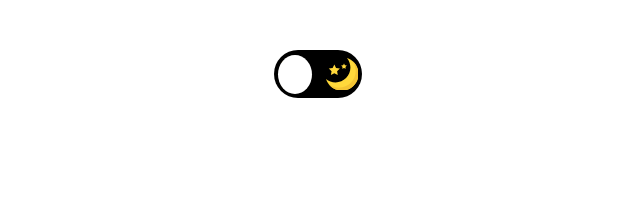
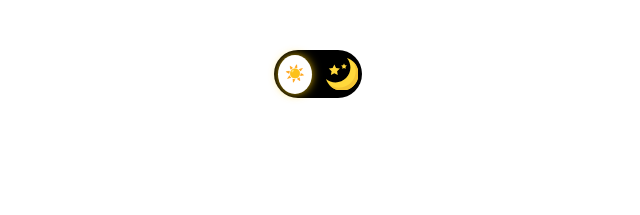
Before and after one commit to AnantSingh002/Dark-Mode, a plain HTML site: page index.html in a window 1280 px wide. Shown: the top 215 px of the page, 326-966 px from the left. Drawn offline with Linux system fonts and the light colour scheme.

Commit message:
Glowing-effect

```diff
--- a/style.css
+++ b/style.css
@@ -60,13 +60,18 @@ body {
 
   .slider:before {
     position: absolute;
-    content: "";
+    content: "☀️";
     height: 35px;
     width: 30px;
     padding: 2px;
     background-color: white;
     transition: 0.4s;
     border-radius: 50%;
+    box-shadow: 0 0 10px rgba(255, 204, 0, 0.8);
+    color: #ffcc00;
+    text-align: center;
+    line-height: 34px;
+
   }
 
   input:checked + .slider {
@@ -76,6 +81,9 @@ body {
 
   input:checked + .slider:before {
     transform: translateX(45px);
+    content: "🌙";
+    background-color: #444;
+    box-shadow: 0 0 15px rgba(255, 255, 255, 0.8);
   }
 
   p{
```
